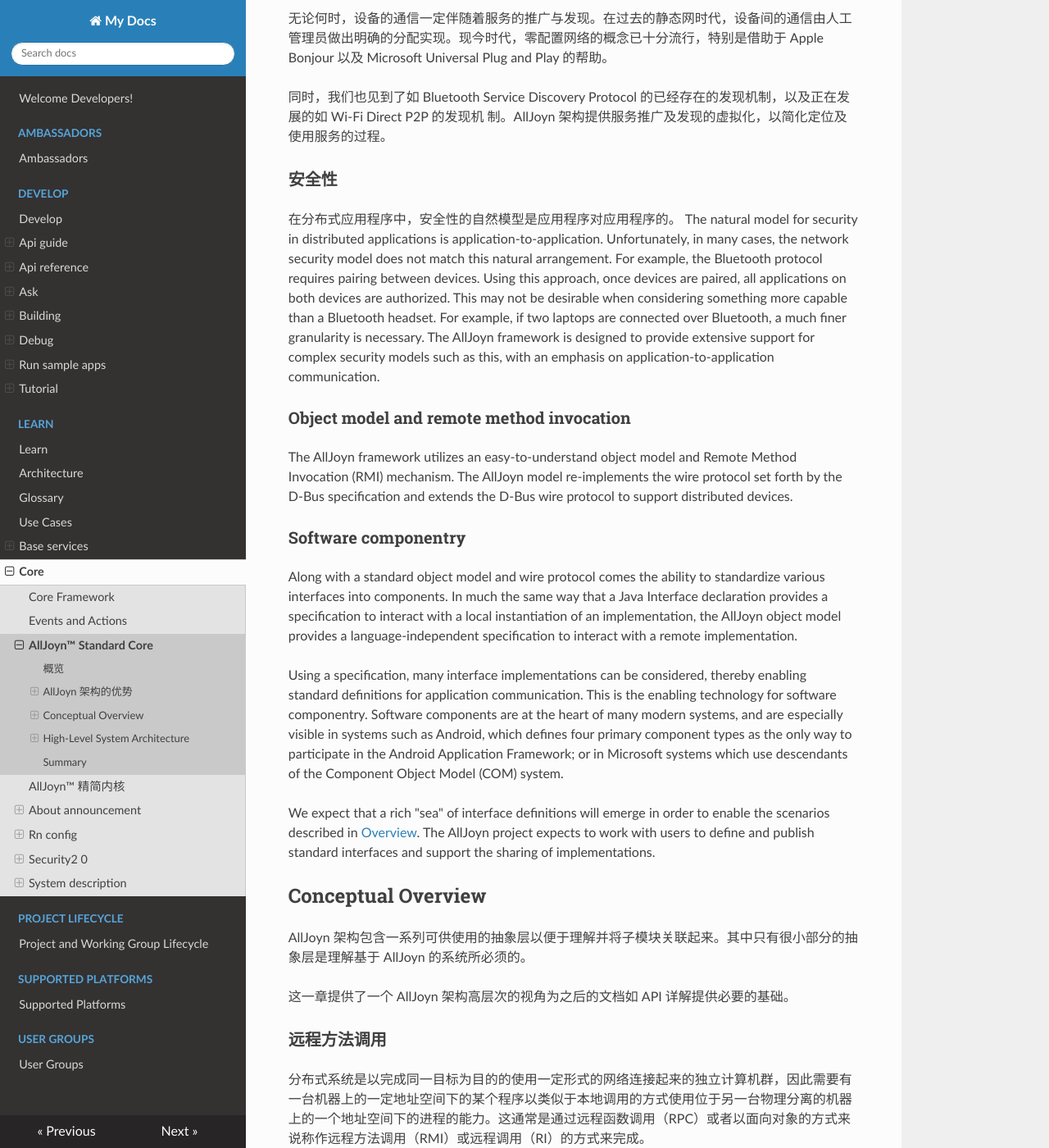
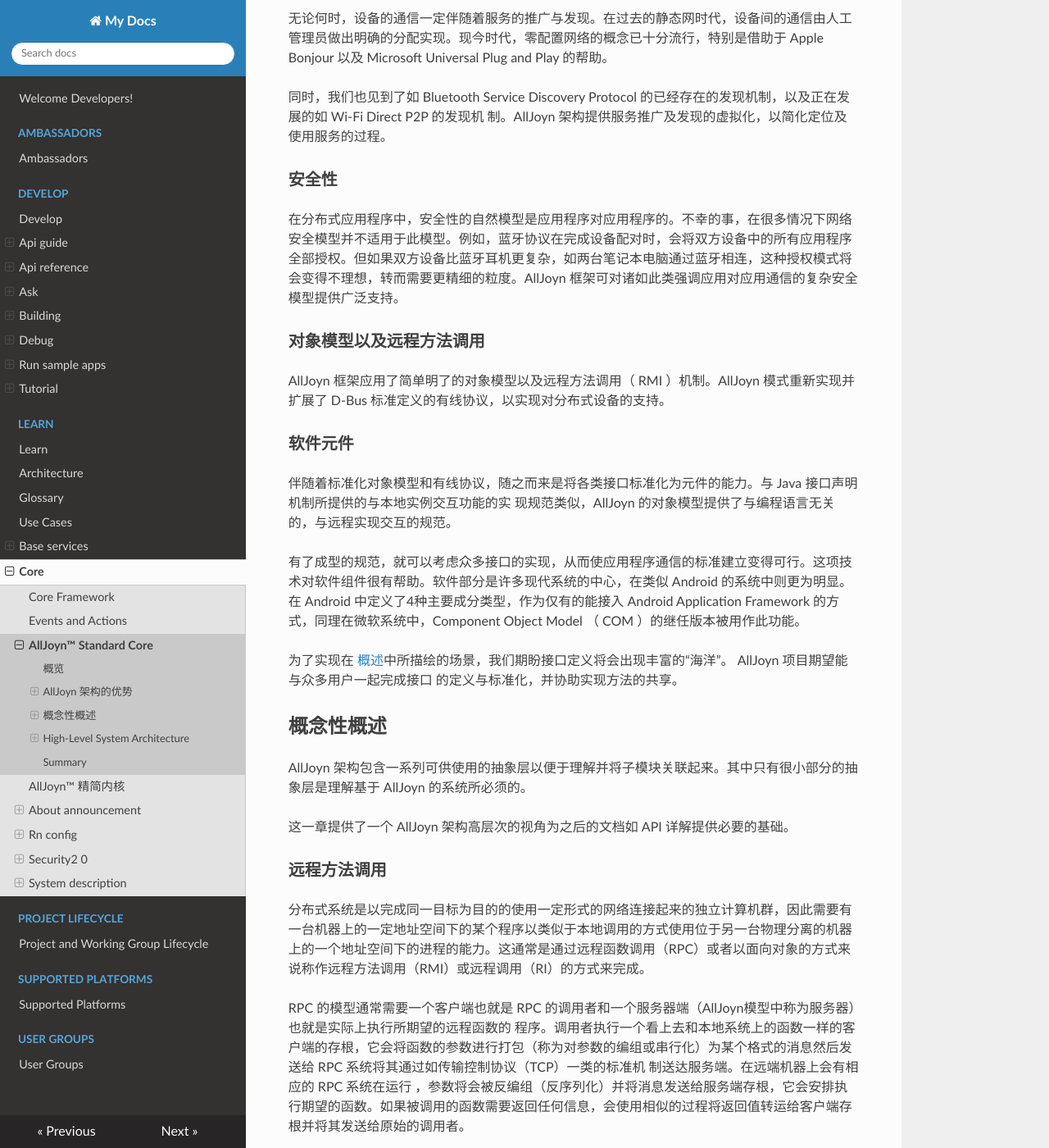
Before and after one commit to smart-conn/alljoyn-zh, an MkDocs documentation site: the page built from docs/learn/core/standard-core.md, in a window 1280 px wide and 1400 px high, scrolled down 2265 px. Shown: the whole window at 82% size. Built offline with MkDocs 1.6.1, drawn with Linux system fonts in a browser that asks for light colours; nearby versions of some CDN libraries; some of the changed text lies outside the part shown.

Commit message:
Update standard-core.md

```diff
--- a/docs/learn/core/standard-core.md
+++ b/docs/learn/core/standard-core.md
@@ -62,51 +62,22 @@ AllJoyn 框架所提供的抽象层使其代码和应用程序可以在多种操
 
 ### 安全性
 
-在分布式应用程序中，安全性的自然模型是应用程序对应用程序的。
-The natural model for security in distributed applications is
-application-to-application. Unfortunately, in many cases, the
-network security model does not match this natural arrangement.
-For example, the Bluetooth protocol requires pairing between
-devices. Using this approach, once devices are paired, all
-applications on both devices are authorized. This may not be
-desirable when considering something more capable than a Bluetooth
-headset. For example, if two laptops are connected over Bluetooth,
-a much finer granularity is necessary. The AllJoyn framework is
-designed to provide extensive support for complex security models
-such as this, with an emphasis on application-to-application communication.
+在分布式应用程序中，安全性的自然模型是应用程序对应用程序的。不幸的事，在很多情况下网络安全模型并不适用于此模型。例如，蓝牙协议在完成设备配对时，会将双方设备中的所有应用程序全部授权。但如果双方设备比蓝牙耳机更复杂，如两台笔记本电脑通过蓝牙相连，这种授权模式将会变得不理想，转而需要更精细的粒度。AllJoyn 框架可对诸如此类强调应用对应用通信的复杂安全模型提供广泛支持。
 
-### Object model and remote method invocation
+### 对象模型以及远程方法调用
 
-The AllJoyn framework utilizes an easy-to-understand object model
-and Remote Method Invocation (RMI) mechanism. The AllJoyn model
-re-implements the wire protocol set forth by the D-Bus specification
-and extends the D-Bus wire protocol to support distributed devices.
+AllJoyn 框架应用了简单明了的对象模型以及远程方法调用（ RMI ）机制。AllJoyn 模式重新实现并扩展了 D-Bus 标准定义的有线协议，以实现对分布式设备的支持。
 
-### Software componentry
 
-Along with a standard object model and wire protocol comes the
-ability to standardize various interfaces into components.
-In much the same way that a Java Interface declaration provides
-a specification to interact with a local instantiation of an
-implementation, the AllJoyn object model provides a language-independent
-specification to interact with a remote implementation.
+### 软件元件
 
-Using a specification, many interface implementations can
-be considered, thereby enabling standard definitions for
-application communication. This is the enabling technology
-for software componentry. Software components are at the
-heart of many modern systems, and are especially visible
-in systems such as Android, which defines four primary
-component types as the only way to participate in the Android
-Application Framework; or in Microsoft systems which use
-descendants of the Component Object Model (COM) system.
+伴随着标准化对象模型和有线协议，随之而来是将各类接口标准化为元件的能力。与 Java 接口声明机制所提供的与本地实例交互功能的实 现规范类似，AllJoyn 的对象模型提供了与编程语言无关的，与远程实现交互的规范。
 
-We expect that a rich "sea" of interface definitions will
-emerge in order to enable the scenarios described in [Overview][overview].
-The AllJoyn project expects to work with users to define and
-publish standard interfaces and support the sharing of implementations.
+有了成型的规范，就可以考虑众多接口的实现，从而使应用程序通信的标准建立变得可行。这项技术对软件组件很有帮助。软件部分是许多现代系统的中心，在类似 Android 的系统中则更为明显。在 Android 中定义了4种主要成分类型，作为仅有的能接入 Android Application Framework 的方式，同理在微软系统中，Component Object Model （ COM ）的继任版本被用作此功能。
 
-## Conceptual Overview
+为了实现在 [概述][overview]中所描绘的场景，我们期盼接口定义将会出现丰富的“海洋”。 AllJoyn 项目期望能与众多用户一起完成接口 的定义与标准化，并协助实现方法的共享。
+
+## 概念性概述
 
 AllJoyn 架构包含一系列可供使用的抽象层以便于理解并将子模块关联起来。其中只有很小部分的抽象层是理解基于 AllJoyn 的系统所必须的。
 
@@ -129,110 +100,67 @@ AllJoyn 系统中最基本的抽象概念就是 AllJoyn 总线。它提供了一
 **Figure:** Prototypical AllJoyn bus
 
 AllJoyn 总线原理上讲包含一下几点：
-	•	图中较粗的黑色横线表示总线自身，竖线可以被理解为流经总线的消息流的源头和/或目的地“出口”。
-	•	与总线的连接用六边形表示。和高速公路上的出口通常会被编号类似，每一个连接会被赋予一个唯一的名字。图中使用了简化的形式来命名连接用以说明。
-	•	在很多情况下到总线的连接可以被认为是和线程共驻内存的。因此，唯一连接名:1.1可能被赋予给了一个运行着某个应用实例的线程所在的连接，而唯一连接名:1.4可能被赋予给了另一个运行着某个应用实例的线程所在的连接。AllJoyn 总线的目标就是使两个应用可以在不 需要处理底层具体的交换机制的情况下进行通信。一端的连接可以被认为是客户端存根而另一端则完成所有服务端存根所要求的所有任务。
+ • 图中较粗的黑色横线表示总线自身，竖线可以被理解为流经总线的消息流的源头和/或目的地“出口”。
+ • 与总线的连接用六边形表示。和高速公路上的出口通常会被编号类似，每一个连接会被赋予一个唯一的名字。图中使用了简化的形式来命名连接用以说明。
+ • 在很多情况下到总线的连接可以被认为是和线程共驻内存的。因此，唯一连接名:1.1可能被赋予给了一个运行着某个应用实例的线程所在的连接，而唯一连接名:1.4可能被赋予给了另一个运行着某个应用实例的线程所在的连接。AllJoyn 总线的目标就是使两个应用可以在不 需要处理底层具体的交换机制的情况下进行通信。一端的连接可以被认为是客户端存根而另一端则完成所有服务端存根所要求的所有任务。
 
-原始的 AllJoyn 总线图表达了一个 AllJoyz的案例
-The prototypical AllJoyn bus figure shows an instance of an AllJoyn bus and
-illustrates how a software bus can provide interprocess communication
-between components attached to the bus. The AllJoyn bus is
-typically extended across devices as shown in the following figure.
-A communication link between the segment of the logical bus
-residing on the Smartphone and the components residing on the
-Linux host is formed when required by the components.
-
-
+原始的 AllJoyn 总线图表达了一个 AllJoyz 总线的案例，并描绘了软件总线为接驳在其上的不同组件提供进程间通信的具体实现方法。一
+般情况下， AllJoyn 总线会被延伸到下图所示的设备中。当组件需要时，一条通信链路会建立在分布在智能手机上的逻辑总线片段和分布在 Linux 主机上的组件之间。
 
 ![device-device-comm][device-device-comm]
 
-**Figure:** Device-to-device communication handled by the AllJoyn framework
+**Figure:** 由 AllJoyn 框架操作的设备与设备间通信
 
-The management of this communication link is handled by the
-AllJoyn system and may be formed using a number of underlying
-technologies such as Wi-Fi or Wi-Fi Direct. There may be multiple
-devices involved in hosting the AllJoyn bus, but this is
-transparent to the users of the distributed bus. To a component
-on the bus, a distributed AllJoyn system looks like a bus
-that is local to the device.
+此通信链路由 AllJoyn 系统管理，可以由底层技术实现，诸如 Wi-Fi 或 Wi-Fi Direct. 在 AllJoyn 主线上作为主机运行的设备可以有多
+个，但对于在分布式主线上的用户这些主机是透明的。从主线的一个组件的角度看，分布式 AllJoyn 系统就像是在设备本地的一条主线。
 
-The following figure shows how the distributed bus may appear
-to a user of the bus. A component (for example, the Smartphone
-connection labeled `:1.1`) can make a procedure call to the
-component labeled `:1.7` on the Linux host without having to
-worry about the location of that component.
+下图展示了分布式主线在用户角度可能呈现的样子。组件（例如标签为 `:1.1`的智能手机连接）可以对标签为`:1.7`的 Linux 主机进行远
+程方法调用，而无需担心该组件所处的位置。
 
 ![dist-bus-local-bus][dist-bus-local-bus]
 
 **Figure:** A distributed AllJoyn bus appears as a local bus
 
-### Bus router
+### 总线路由
 
-The device-to-device communication figure illustrates that
-the logical distributed bus is actually split up into a number
-of segments, each running on a different device. The AllJoyn
-functionality that implements these logical bus segments is
-called an AllJoyn router.
+就像设备对设备通信图描绘的那样，逻辑分布式总线会被分为数个片段，每一片都运行在不同的设备上。在 AllJoyn 中，实现对逻辑总线分
+割功能的设备被称作 AllJoyn 路由。
 
-The term daemon is commonly used in Unix-derived systems to
-describe programs that run to provide some needed functionality
-to the computer system. On a Linux system instead of saying daemon
-we call it the standalone router. In Windows systems, the term
-service is more typically used, however we refer to it as the AllJoyn router.
+守护进程在由 Unix 衍生出的系统中很常见，他被用于描述为电脑系统提供重要功能性的一些程序。在 Linux 系统中我们将 daemon 称为
+独立路由。在 Windows 系统中更倾向于用“服务”这个词，但我们用 AllJoyn 路由来描述他。
 
-![bubble-diagram-bus][bubble-diagram-bus]
+![总线泡泡图][bubble-diagram-bus]
 
-**Figure:** Relating bubble diagrams to the bus
+**Figure:** 相关的总线泡泡图
 
-In order to visualize the AllJoyn router, it is useful to create
-a bubble diagram. Consider two AllJoyn bus segments, one residing
-on a Smartphone and one on a Linux Host, as shown in previous figure.
-The connections to the bus are labeled as clients (C) and
-services (S) using the sense of clients and services in the RMI model.
-The AllJoyn router that implements the core of the distributed
-bus is labeled (D). The components of the previous figure are typically
-translated into the illustration shown in the folliwing figure.
+创建泡泡图可以使 AllJoyn 路由可视化。如之前的图所示，两个 AllJoyn 总线片段分别位于智能手机和 Linux 主机上。我们用户（ C ）以及服务（ S ）来标注到总线的连接，这里用到了 RMI 中 的用户／服务理念模型。实现核心分布式总线功能的 AllJoyn 路由被标记
+为 （ D ）。图中的组件被转换成下图中的图标。
 
-![alljoyn-bubble-diagram][alljoyn-bubble-diagram]
+![alljoyn 泡泡图][alljoyn-bubble-diagram]
 
-**Figure:** AllJoyn bubble diagrams
+**Figure:** AllJoyn 泡泡图
 
-The bubbles can be viewed as computer processes running on a
-distributed system. The two client (C) and the service (S)
-processes on the left are running on the Smartphone. These three
-processes communicate with an AllJoyn router running on the Smartphone
-which implements the local segment of the distributed AllJoyn bus.
-On the right side, there is a router which implements the local
-segment of the AllJoyn bus on the Linux Host.
+图中的泡泡可被看作是运行在分布式系统上的电脑进程。左边的两个用户（ C ）和服务（ S ）进程运行在智能手机上。位于右侧的路由 器用于实现在 Linux 主机上的 AllJoyn 总线的本地片段。
 
-These two routing nodes coordinate the message flow across the
-logical bus, which appears as a single entity to the connections,
-as shown in the distributed AllJoyn bus figure. Similar to the configuration on the Smartphone,
-there are two service components and a client component on the Linux host.
+如分布式 AllJoyn 总线图所示，这两个路由点协调着跨越逻辑总线的消息流，呈现到连接上的则是一个整体。与智能手机端的配置相同，在 Linux 主机上同样设有两个服务组件和一个用户组件。
 
-In this configuration, client component C1 can make remote method
-calls to service component S1 as if it were a local object.
-Parameters are marshaled at the source and routed off of the
-local bus segment by the router residing on the Smartphone.
-The marshaled parameters are sent over the network link
-(transparently from the perspective of the client) to the
-routing node on the Linux host. The AllJoyn router running on
-the Linux host determines that the destination is S1 and arranges
-to have the parameters unmarshaled and the remote method invoked
-on the service. If return values are expected, the process is
-reversed to communicate the return values back to the client.
 
-Since the standalone routers are running in a background process
-and the clients and services are running in separate processes,
-there must be a "representative" of the routers in each of those
-separate processes. The AllJoyn framework calls these
-representatives bus attachments.
+在这种配置中，用户组件 C1 可以对服务组件 S1 进行远程方法调用，就像操作本地对象那样一样。序列化的参数由源头被运行在智能手机上
+的路由器传送出本地总线片段。经过网络链路（对用户透明）发送到 Linux 主机的路由点。Linux 主机上的 AllJoyn 路由识别出参数目的地
+为 S1，随后将参数解序列化并执行远程方法调用。如果需要返回值，此进程可被反转，将返回值送回客户端。
 
-### Bus attachments
+由于独立路由运行在后台进程中，不同于用户与服务所在的进程，在每一个进程中需要有一个路由“代表”。在 AllJoyn 框架中这些代表被称
+为总线附件。
 
-Every connection to the AllJoyn bus is mediated by a specific
-AllJoyn component called a bus attachment. A bus attachment lives
-in each process that has a need to connect to the AllJoyn software bus.
+
+### 总线附件
+
+每一个到 AllJoyn 总线的连接都会经过特定的 AllJoyn 组件，这个组件被称作总线附件。总线附件存在于每一个需要连接到 AllJoyn 软件
+总线的进程当中。
+
+当讨论软件组件时，常会在软件和硬件之间做一个类比。分布式 AllJoyn 总线上的本地片段就像是台式机上的硬件背板总线。硬件总线可传
+送电子信号，
+
 
 An analogy is often drawn between hardware and software when
 discussing software components. One can think of a local segment
```
